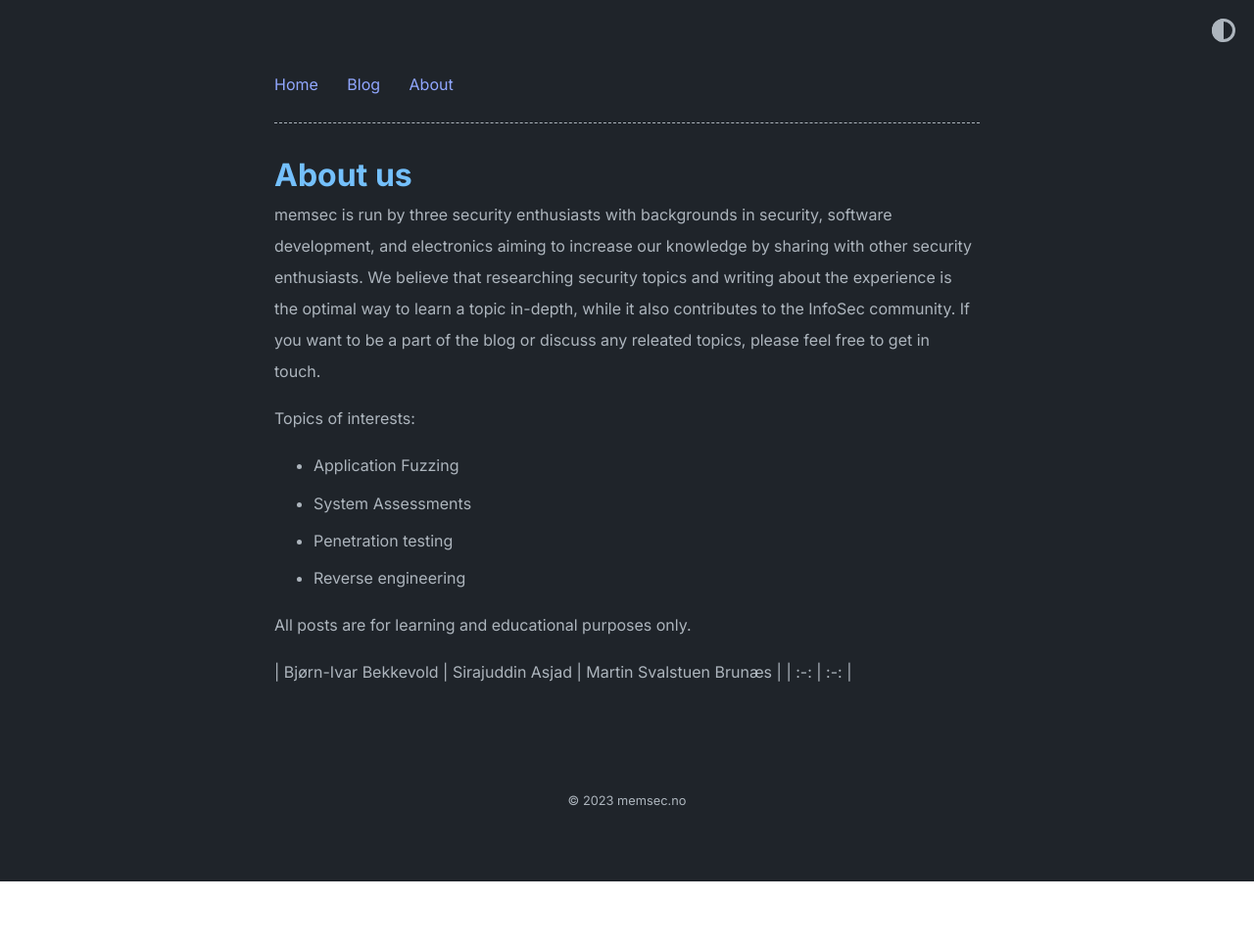
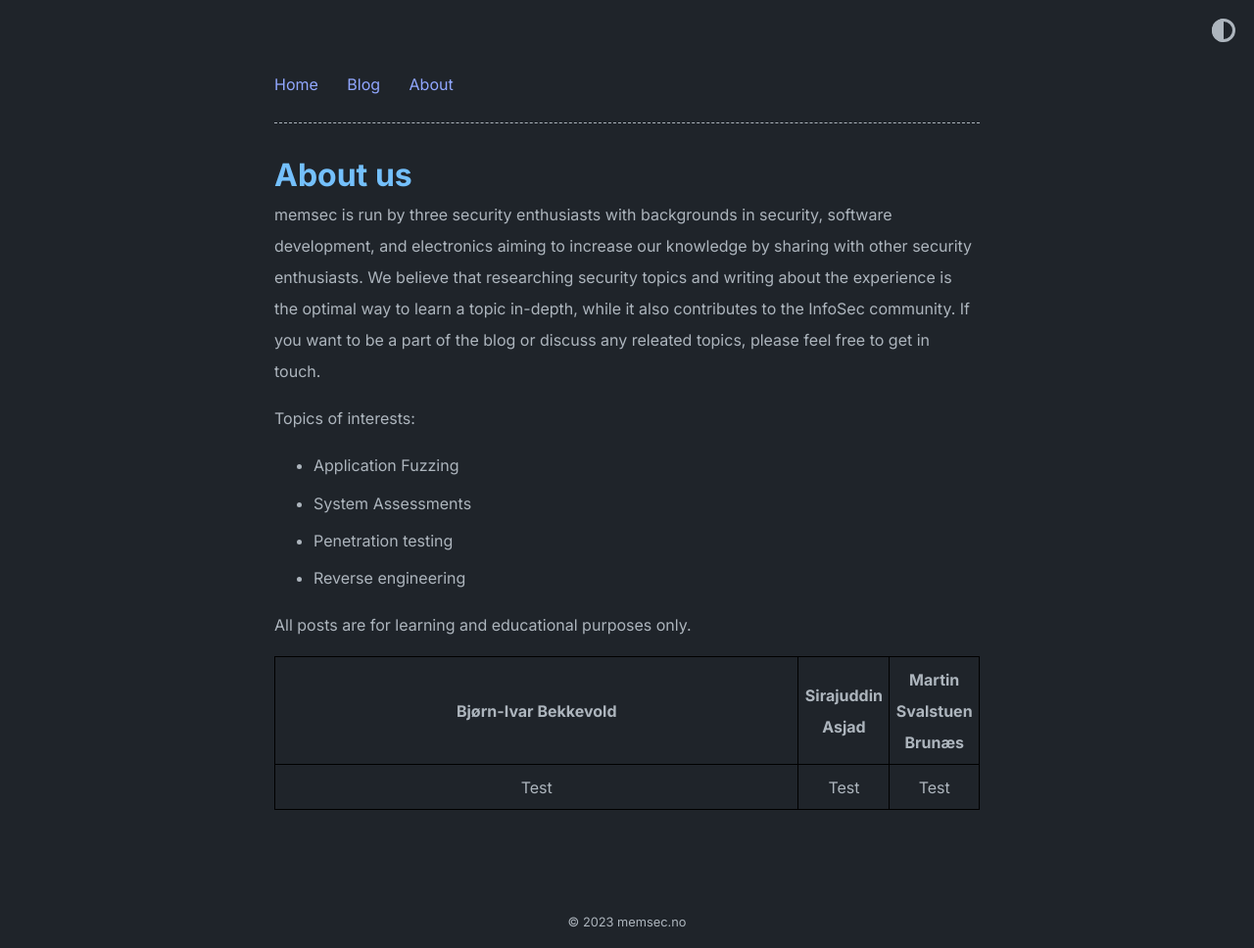
Before and after one commit to memsecno/memsec.no, a Jekyll site: the page built from about.md, in a window 1280 px wide. Shown: the whole page at 98% size. Built offline with Jekyll 4.4.1, drawn with Linux system fonts in a browser that asks for light colours; before the commit the page ends 900 px from its top, so only the background shows below that.

Commit message:
Update about.md

```diff
--- a/about.md
+++ b/about.md
@@ -14,4 +14,5 @@ Topics of interests:
 All posts are for learning and educational purposes only.
 
 | Bjørn-Ivar Bekkevold | Sirajuddin Asjad | Martin Svalstuen Brunæs |
-| :-: | :-: |
+| :-: | :-: | :-: |
+| Test | Test | Test |
```
